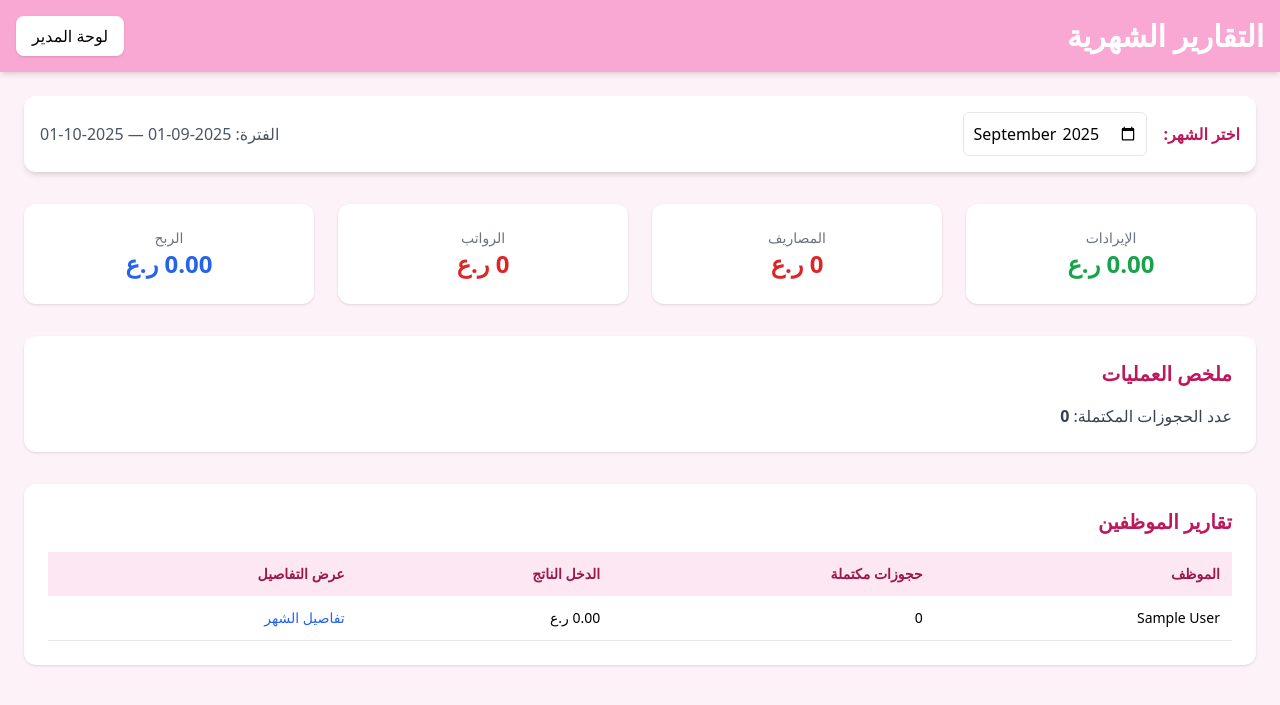
After one commit to citybeachgulf-droid/salon, a Flask app: page /reports/monthly in a window 1280 px wide. The commit adds this page. Shown: the top 705 px of the page. Run offline with Flask 3, Linux system fonts and the light colour scheme; a user stored in the database is signed in; tables that the repository leaves empty hold one stand-in row (values such as "Sample post"); some libraries are stand-ins or nearby versions.

Commit message:
Add monthly reports page and functionality (#24)
Co-authored-by: Cursor Agent <cursoragent@cursor.com>

```diff
--- a/salon_flask/routes/main.py
+++ b/salon_flask/routes/main.py
@@ -13,6 +13,7 @@ from decimal import Decimal
 from werkzeug.utils import secure_filename
 import os
 import uuid
+from sqlalchemy import and_
 
 
 pos_bp = Blueprint('pos', __name__, template_folder='../templates')
@@ -493,6 +494,103 @@ def employee_detail(employee_id):
         usage_rows=usage_rows,
         total_products_used=total_products_used,
         start_work_date=start_work_date
+    )
+
+
+@main_bp.route('/reports/monthly')
+def monthly_reports():
+    if session.get('role') not in ['admin', 'accountant']:
+        return "Access Denied", 403
+
+    # Parse month filter (YYYY-MM), default to current month
+    month_str = request.args.get('month')
+    today = datetime.today().date()
+    if month_str:
+        try:
+            year, month = map(int, month_str.split('-'))
+            period_start = date(year, month, 1)
+        except Exception:
+            period_start = date(today.year, today.month, 1)
+            month_str = period_start.strftime('%Y-%m')
+    else:
+        period_start = date(today.year, today.month, 1)
+        month_str = period_start.strftime('%Y-%m')
+
+    # Compute end of month (first day of next month)
+    if period_start.month == 12:
+        period_end = date(period_start.year + 1, 1, 1)
+    else:
+        period_end = date(period_start.year, period_start.month + 1, 1)
+
+    # Finance totals for the period
+    total_revenue = (
+        db.session.query(func.coalesce(func.sum(Revenue.amount), 0))
+        .filter(Revenue.date >= period_start, Revenue.date < period_end)
+        .scalar()
+    )
+    total_expenses = (
+        db.session.query(func.coalesce(func.sum(Expense.amount), 0))
+        .filter(Expense.date >= period_start, Expense.date < period_end)
+        .scalar()
+    )
+    total_salaries = (
+        db.session.query(func.coalesce(func.sum(Salary.amount), 0))
+        .filter(Salary.date >= period_start, Salary.date < period_end)
+        .scalar()
+    )
+
+    # Normalize to Decimal
+    total_revenue = total_revenue if isinstance(total_revenue, Decimal) else Decimal(str(total_revenue or 0))
+    total_expenses = total_expenses if isinstance(total_expenses, Decimal) else Decimal(str(total_expenses or 0))
+    total_salaries = total_salaries if isinstance(total_salaries, Decimal) else Decimal(str(total_salaries or 0))
+
+    total_profit = total_revenue - (total_expenses + total_salaries)
+
+    # Overall bookings count in the period (completed)
+    completed_bookings_count = (
+        db.session.query(func.count(Booking.id))
+        .filter(
+            Booking.date >= period_start,
+            Booking.date < period_end,
+            Booking.status == 'completed'
+        )
+        .scalar()
+    )
+
+    # Employee stats within the month
+    employees_stats = (
+        db.session.query(
+            Employee.id,
+            Employee.name,
+            func.count(Booking.id).label('bookings_count'),
+            func.coalesce(func.sum(Service.price), 0).label('income_total')
+        )
+        .outerjoin(
+            Booking,
+            and_(
+                Booking.employee_id == Employee.id,
+                Booking.date >= period_start,
+                Booking.date < period_end,
+                Booking.status == 'completed'
+            )
+        )
+        .outerjoin(Service, Service.id == Booking.service_id)
+        .group_by(Employee.id)
+        .order_by(func.coalesce(func.sum(Service.price), 0).desc())
+        .all()
+    )
+
+    return render_template(
+        'monthly_reports.html',
+        month_str=month_str,
+        period_start=period_start,
+        period_end=period_end,
+        total_revenue=total_revenue,
+        total_expenses=total_expenses,
+        total_salaries=total_salaries,
+        total_profit=total_profit,
+        completed_bookings_count=completed_bookings_count,
+        employees_stats=employees_stats
     )
 
 @main_bp.route('/delete_employee/<int:employee_id>', methods=['POST'])
--- a/salon_flask/templates/admin_dashboard.html
+++ b/salon_flask/templates/admin_dashboard.html
@@ -20,6 +20,7 @@
     <a href="{{ url_for('main.pos_bookings') }}" class="bg-green-400 text-black py-2 px-4 rounded-lg shadow hover:bg-green-500 transition">الحجوزات</a>
     <a href="{{ url_for('main.pos_dashboard') }}" class="bg-green-400 text-black py-2 px-4 rounded-lg shadow hover:bg-green-500 transition">POS</a>
     <a href="{{ url_for('main.admin_gallery') }}" class="bg-green-400 text-black py-2 px-4 rounded-lg shadow hover:bg-green-500 transition">إضافة صور المعرض</a>
+    <a href="{{ url_for('main.monthly_reports') }}" class="bg-indigo-400 text-black py-2 px-4 rounded-lg shadow hover:bg-indigo-500 transition">التقارير الشهرية</a>
 </nav>
 
 
--- /dev/null
+++ b/salon_flask/templates/monthly_reports.html
@@ -0,0 +1,91 @@
+<!DOCTYPE html>
+<html lang="ar">
+<head>
+  <meta charset="UTF-8">
+  <meta name="viewport" content="width=device-width, initial-scale=1.0">
+  <title>التقارير الشهرية</title>
+  <script src="https://cdn.tailwindcss.com"></script>
+  <style>
+    .dir-rtl { direction: rtl; }
+  </style>
+  <script>
+    function onMonthChange(e){
+      const params = new URLSearchParams(window.location.search);
+      params.set('month', e.value);
+      window.location.search = params.toString();
+    }
+  </script>
+</head>
+<body class="bg-pink-50 font-sans dir-rtl">
+  <header class="bg-pink-300 p-4 shadow-md">
+    <div class="flex items-center justify-between">
+      <h1 class="text-2xl md:text-3xl font-bold text-white">التقارير الشهرية</h1>
+      <nav class="flex items-center gap-2">
+        <a href="{{ url_for('main.admin_dashboard') }}" class="bg-white text-black py-2 px-4 rounded-lg shadow hover:bg-gray-100 transition">لوحة المدير</a>
+      </nav>
+    </div>
+  </header>
+
+  <main class="p-6 space-y-8">
+    <div class="bg-white p-4 rounded-xl shadow-md flex flex-col md:flex-row md:items-center gap-4">
+      <label class="text-pink-700 font-semibold">اختر الشهر:</label>
+      <input type="month" value="{{ month_str }}" class="border rounded-md p-2" onchange="onMonthChange(this)" />
+      <div class="ms-auto text-gray-600">الفترة: {{ period_start }} — {{ period_end }}</div>
+    </div>
+
+    <!-- القسم المالي -->
+    <section class="grid md:grid-cols-4 gap-6">
+      <div class="bg-white p-6 rounded-xl shadow text-center">
+        <div class="text-sm text-gray-500">الإيرادات</div>
+        <div class="text-2xl font-bold text-green-600">{{ total_revenue }} ر.ع</div>
+      </div>
+      <div class="bg-white p-6 rounded-xl shadow text-center">
+        <div class="text-sm text-gray-500">المصاريف</div>
+        <div class="text-2xl font-bold text-red-600">{{ total_expenses }} ر.ع</div>
+      </div>
+      <div class="bg-white p-6 rounded-xl shadow text-center">
+        <div class="text-sm text-gray-500">الرواتب</div>
+        <div class="text-2xl font-bold text-red-600">{{ total_salaries }} ر.ع</div>
+      </div>
+      <div class="bg-white p-6 rounded-xl shadow text-center">
+        <div class="text-sm text-gray-500">الربح</div>
+        <div class="text-2xl font-bold text-blue-600">{{ total_profit }} ر.ع</div>
+      </div>
+    </section>
+
+    <section class="bg-white p-6 rounded-xl shadow">
+      <h2 class="text-xl font-semibold text-pink-700 mb-4">ملخص العمليات</h2>
+      <div class="text-gray-700">عدد الحجوزات المكتملة: <span class="font-bold">{{ completed_bookings_count }}</span></div>
+    </section>
+
+    <!-- تقارير الموظفين -->
+    <section class="bg-white p-6 rounded-xl shadow">
+      <h2 class="text-xl font-semibold text-pink-700 mb-4">تقارير الموظفين</h2>
+      <div class="overflow-x-auto">
+        <table class="min-w-full text-sm">
+          <thead>
+            <tr class="bg-pink-100 text-pink-800">
+              <th class="p-3 text-right">الموظف</th>
+              <th class="p-3 text-right">حجوزات مكتملة</th>
+              <th class="p-3 text-right">الدخل الناتج</th>
+              <th class="p-3 text-right">عرض التفاصيل</th>
+            </tr>
+          </thead>
+          <tbody>
+            {% for emp in employees_stats %}
+            <tr class="border-b hover:bg-pink-50">
+              <td class="p-3">{{ emp.name }}</td>
+              <td class="p-3">{{ emp.bookings_count }}</td>
+              <td class="p-3">{{ emp.income_total }} ر.ع</td>
+              <td class="p-3">
+                <a class="text-blue-600 hover:underline" href="{{ url_for('main.employee_detail', employee_id=emp.id, month=month_str) }}">تفاصيل الشهر</a>
+              </td>
+            </tr>
+            {% endfor %}
+          </tbody>
+        </table>
+      </div>
+    </section>
+  </main>
+</body>
+</html>
```
